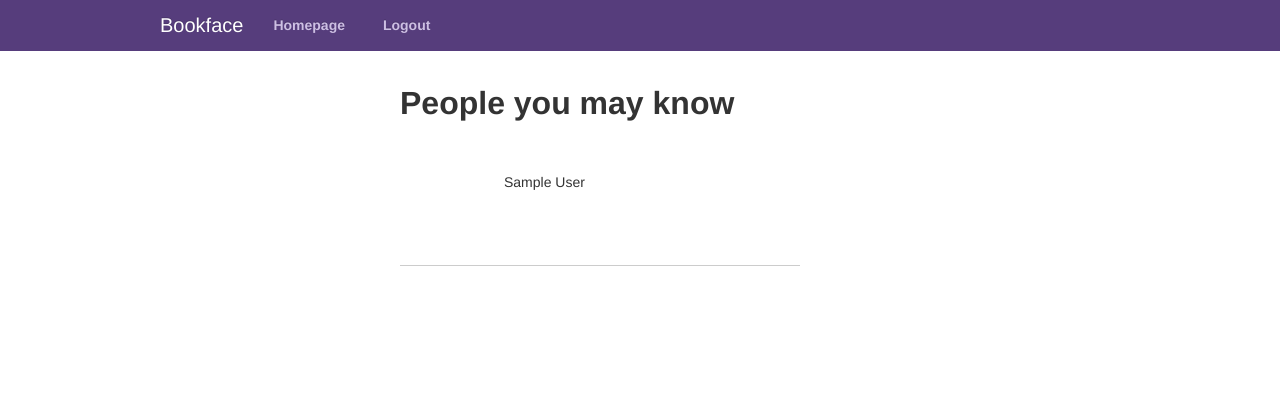
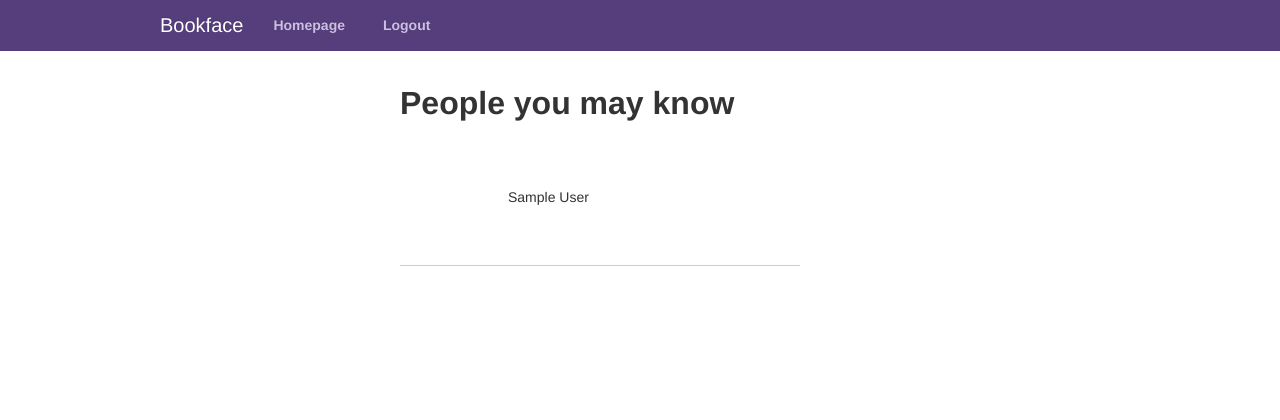
Before and after one commit to appcubator/book-face, a Django app: page /All_users/ in a window 1280 px wide. Shown: the top 420 px of the page. Run offline with Django 3.2, Linux system fonts and the light colour scheme; the visitor is signed in with stand-in values (Sample User, id 1); data comes from the database, SQL or seed files in the repository; parts of the project's set-up code (start-up, migrations or seed data) failed here and were passed over; some libraries are stand-ins or nearby versions.

Commit message:
Test run generated code

```diff
--- a/webapp/templates/all_users.html
+++ b/webapp/templates/all_users.html
@@ -28,9 +28,10 @@
     <div class="row hoff2">
         <!-- column terminal -->
         <div class="default-list hi46 span5 span5 offset3" style="position:relative;">  {% for obj in users %}
-              <div class="row" style="display:block; position:relative; height:105px;">  <p class="node normal-text" style="; position: absolute; height: 45px; width:276px; top: 11px; left: 104px; text-align:left ">  {{ obj.first_name }} {{ obj.last_name }}
-                </p>
-                <div style="; position: absolute; height: 90px; width:90px; top: 8px; left: 7px; text-align:left ">  <img class="node img-height-fixed" src="{{ obj.profile_pic }}">
+              <div class="row" style="display:block; position:relative; height:105px;">  <div style="; position: absolute; height: 90px; width:90px; top: 8px; left: 7px; text-align:left ">  <img class="node img-height-fixed" src="{{ obj.profile_pic }}">
+                </div>
+                <div style="; position: absolute; height: 36px; width:275px; top: 26px; left: 108px; text-align:left ">  <a class="node link-1" href="{% url "webapp.pages.homepage" %}">  {{ obj.first_name }} {{ obj.last_name }}
+                  </a>
                 </div>
               </div>
               {% empty %}
```
